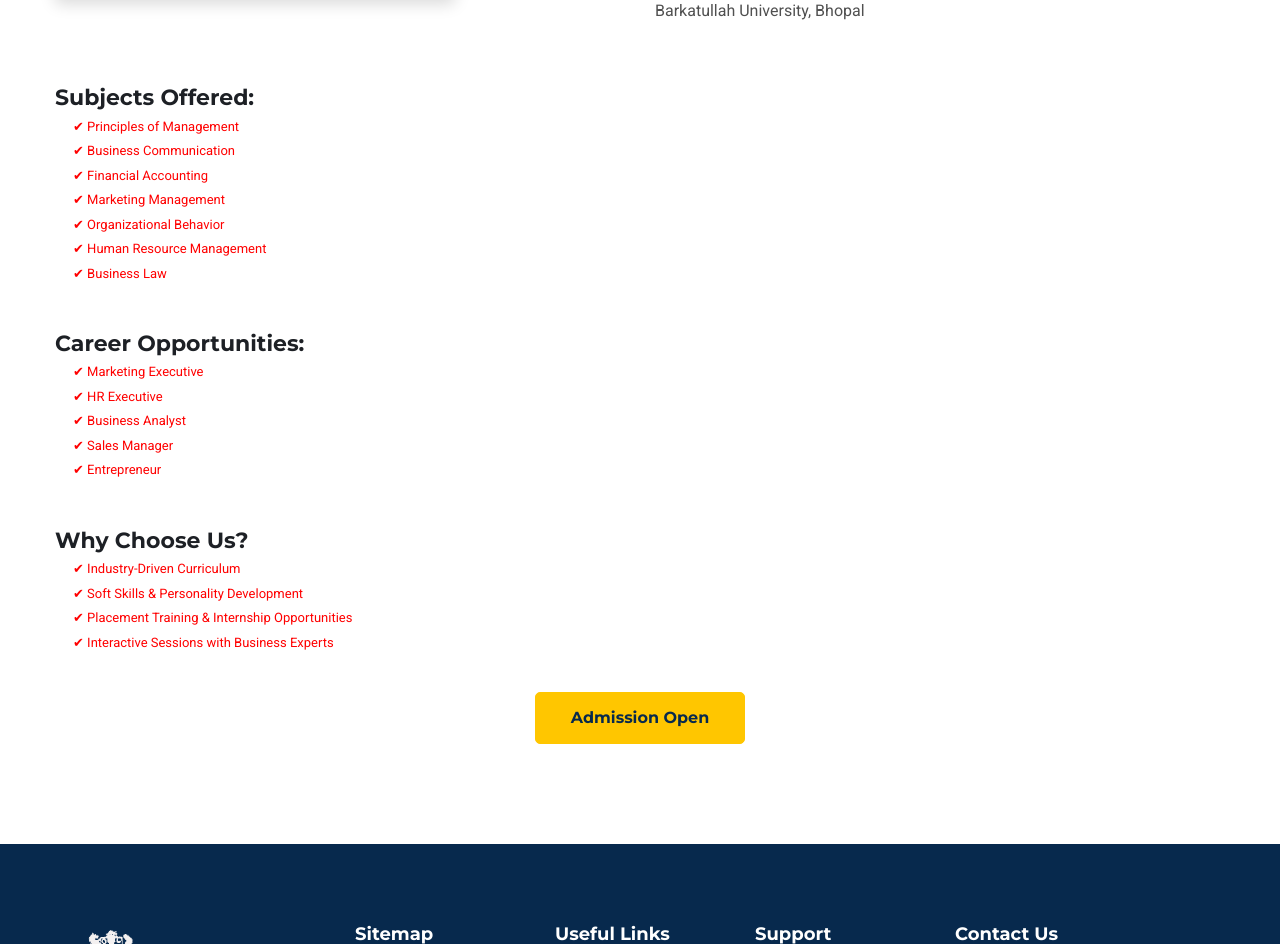
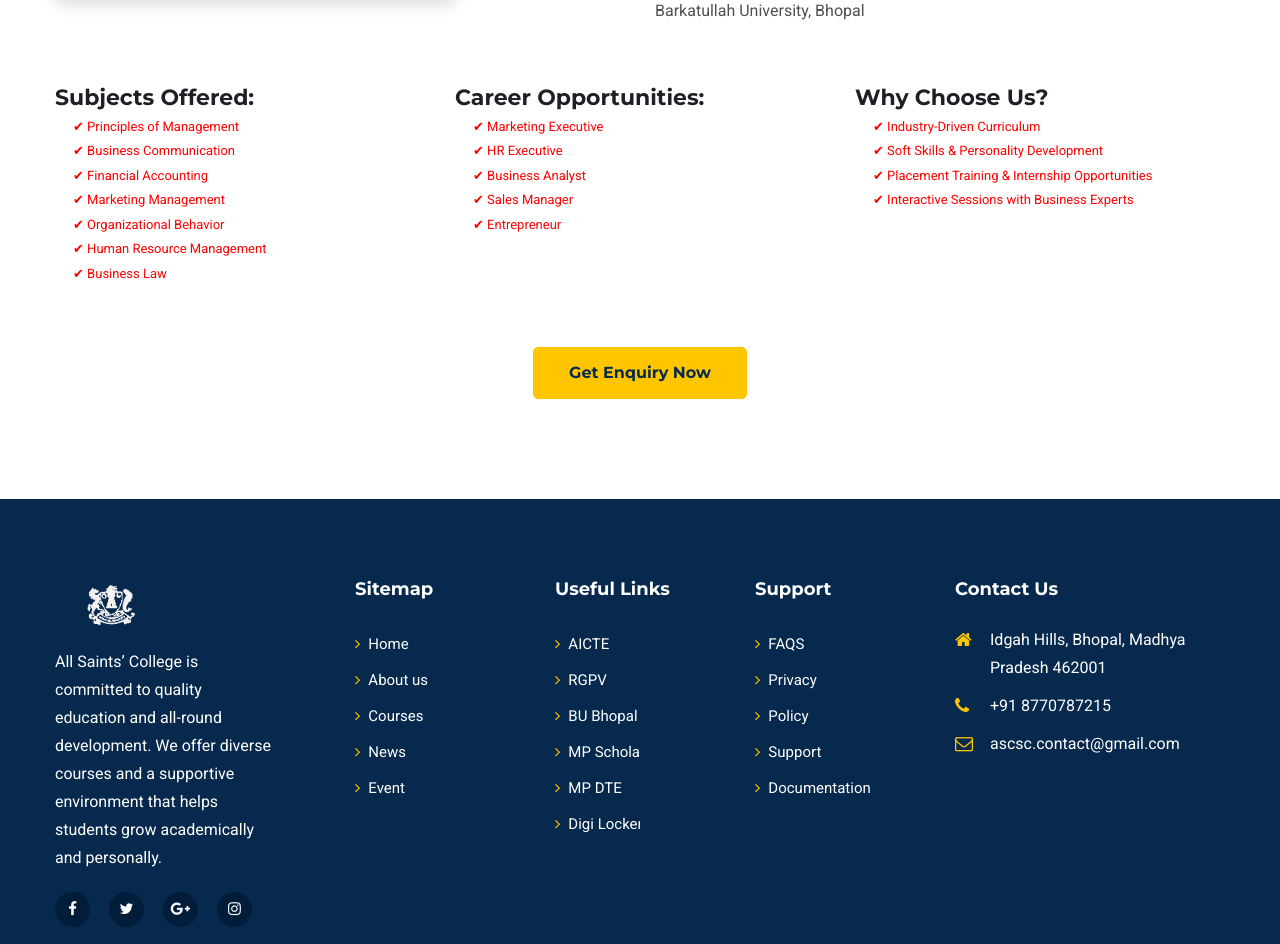
Before and after one commit to Ayankhann07/edubin-education-html-template, a website: page bba.html in a window 1280 px wide. Shown: the part 1113-2057 px from the top of the page. Drawn offline with Linux system fonts and the light colour scheme; some packages are replaced by stand-ins of ours.

Commit message:
All Changes made

```diff
--- a/bba.html
+++ b/bba.html
@@ -291,8 +291,10 @@
       </div>
     </div>
 
+    <!-- Adjusted Full Width Content -->
     <div class="row mt-60">
-      <div class="col-lg-12">
+  <!-- Subjects Offered -->
+  <div class="col-lg-4 col-md-6 mb-4">
     <h4>Subjects Offered:</h4>
     <ul class="list-unstyled pl-3">
       <li>✔ Principles of Management</li>
@@ -303,8 +305,11 @@
       <li>✔ Human Resource Management</li>
       <li>✔ Business Law</li>
     </ul>
+  </div>
 
-        <h4 class="mt-5">Career Opportunities:</h4>
+  <!-- Career Opportunities -->
+  <div class="col-lg-4 col-md-6 mb-4">
+    <h4>Career Opportunities:</h4>
     <ul class="list-unstyled pl-3">
       <li>✔ Marketing Executive</li>
       <li>✔ HR Executive</li>
@@ -312,20 +317,25 @@
       <li>✔ Sales Manager</li>
       <li>✔ Entrepreneur</li>
     </ul>
+  </div>
 
-        <h4 class="mt-5">Why Choose Us?</h4>
+  <!-- Why Choose Us -->
+  <div class="col-lg-4 col-md-12">
+    <h4>Why Choose Us?</h4>
     <ul class="list-unstyled pl-3">
       <li>✔ Industry-Driven Curriculum</li>
       <li>✔ Soft Skills & Personality Development</li>
       <li>✔ Placement Training & Internship Opportunities</li>
       <li>✔ Interactive Sessions with Business Experts</li>
     </ul>
-
-        <div class="text-center mt-40">
-          <a href="apply.html" class="main-btn">Admission Open</a>
   </div>
 </div>
+
+<!-- CTA Button -->
+<div class="text-center mt-40">
+  <a href="enquiry.html" class="main-btn">Get Enquiry Now</a>
 </div>
+
   </div>
 </section>
 
```
Also changed, not shown: bca.html (+15 -6 lines), bcom.html (+18 -6 lines), mcom.html (+15 -6 lines). Lines whose indentation alone changed are shown as unchanged.
